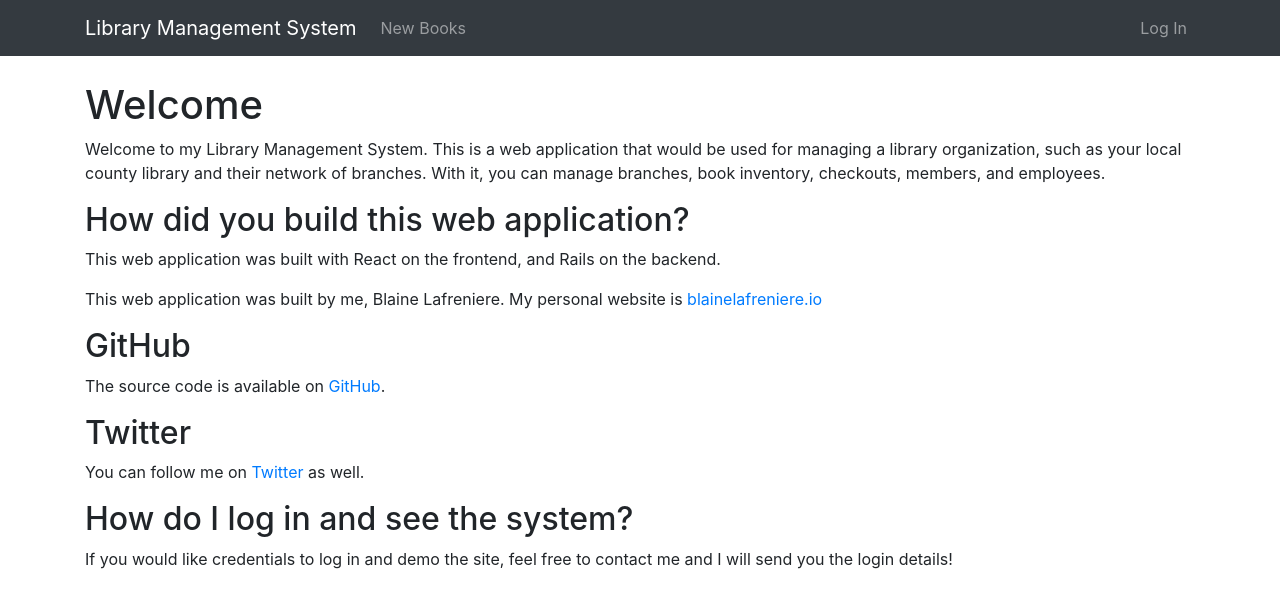
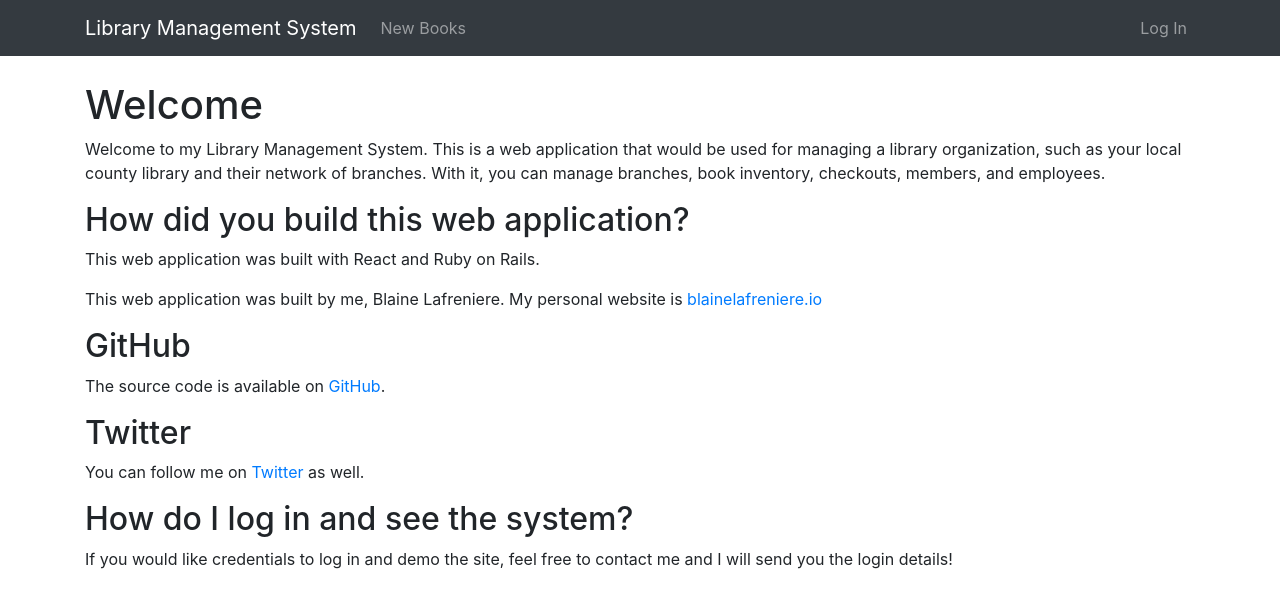
Before and after one commit to brlafreniere/lms, a React (Create React App) app in the folder frontend-react/: page / in a window 1280 px wide. Shown: the top 608 px of the page. Built offline with nearby package versions, Linux system fonts and the light colour scheme.

Commit message:
minor update to intro text

```diff
--- a/frontend-react/src/App.js
+++ b/frontend-react/src/App.js
@@ -47,8 +47,8 @@ export default class App extends React.Component {
                             members, and employees.</p>
 
                             <h2>How did you build this web application?</h2>
-                            <p>This web application was built with React on
-                            the frontend, and Rails on the backend.</p>
+                            <p>This web application was built with React and
+                            Ruby on Rails.</p>
 
                             <p>This web application was built by me, Blaine
                             Lafreniere. My personal website is <a
```
